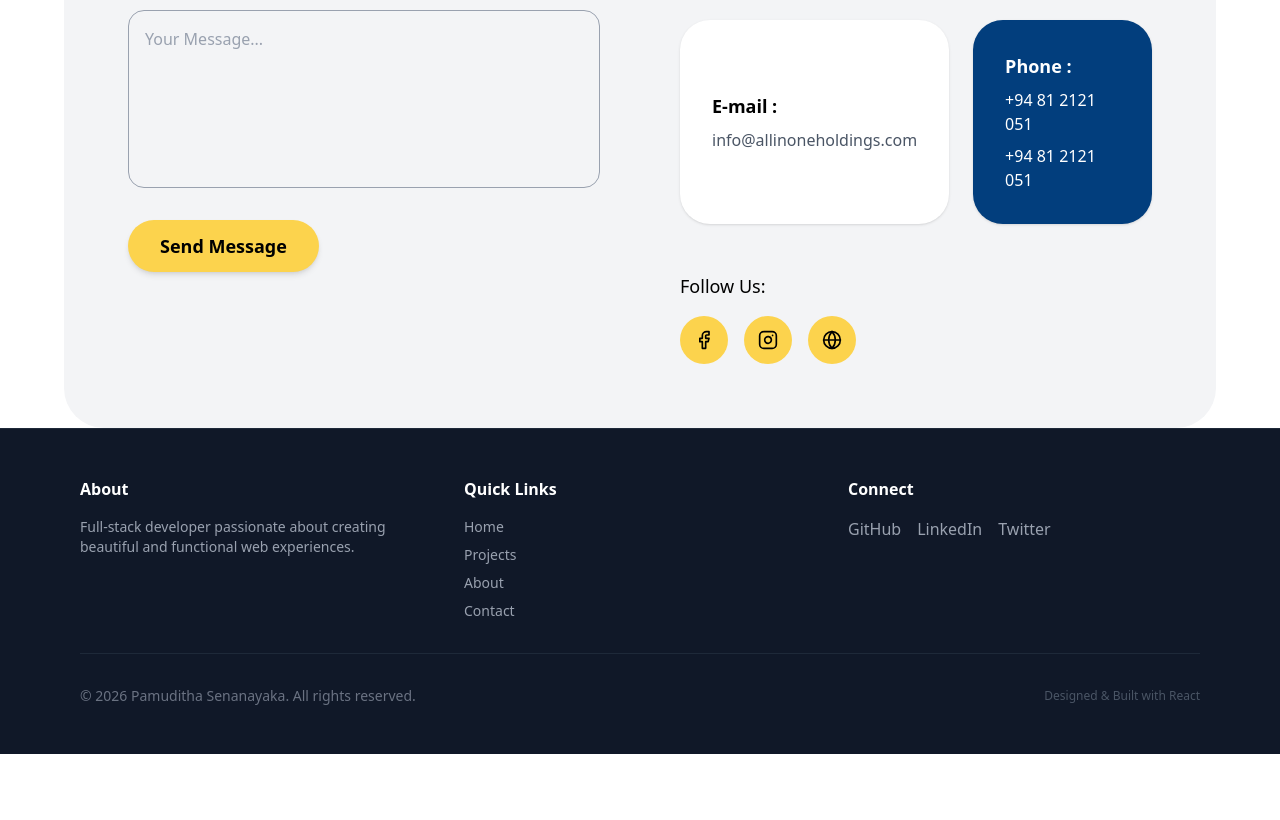
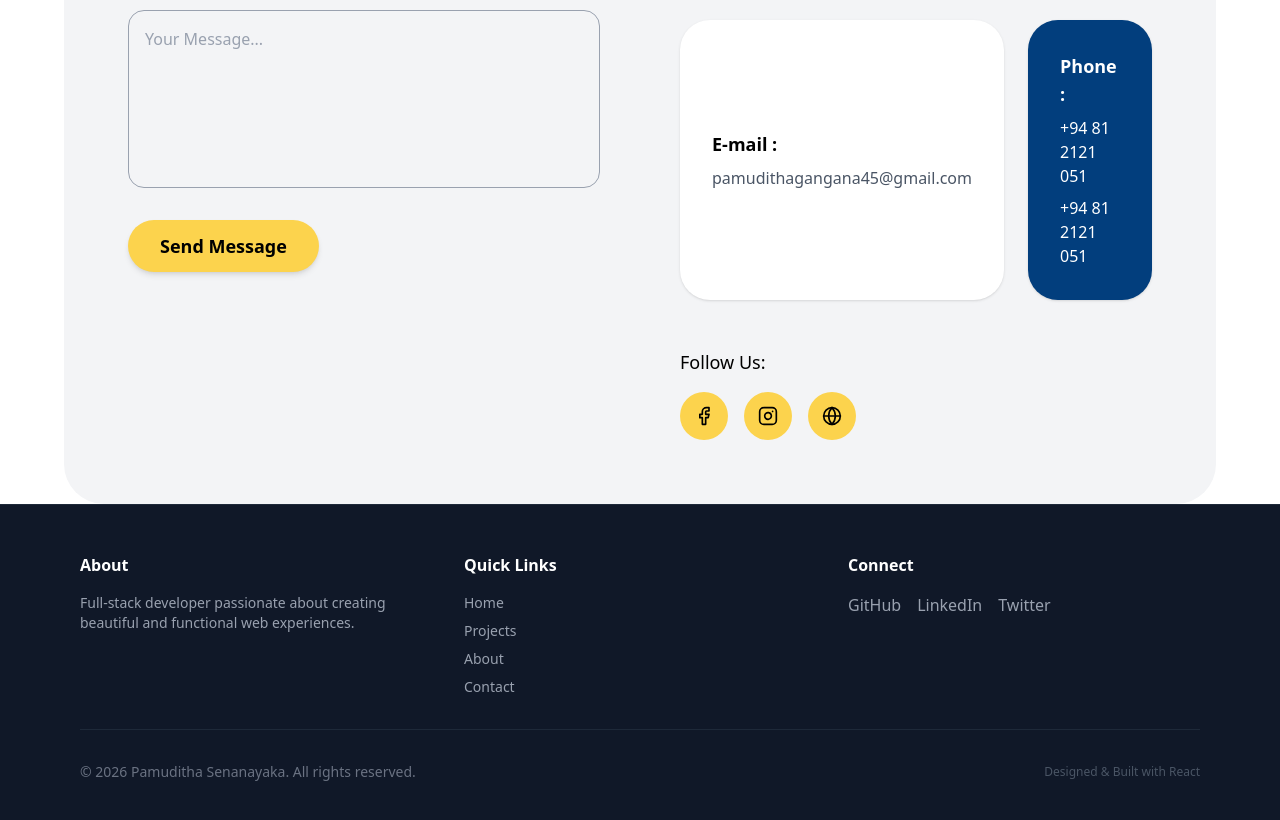
Before and after one commit to PamudithaGa/portfolio, a React (Vite) app: page / in a window 1280 px wide. Shown: the part 3380-4200 px from the top of the page. Before the commit the page ends 4134 px from the top, so only its background shows below. Built offline with nearby package versions, Linux system fonts and the light colour scheme; a web font is replaced by a local one.

Commit message:
fix: update email address in Coontact component

```diff
--- a/src/components/Coontact.tsx
+++ b/src/components/Coontact.tsx
@@ -48,7 +48,7 @@ const Coontact: React.FC = () => {
           {/* Email Card */}
           <div className="bg-white p-8 rounded-[30px] flex-1 shadow-sm flex flex-col justify-center gap-2">
             <p className="text-black font-bold text-lg">E-mail :</p>
-            <p className="text-gray-600">info@allinoneholdings.com</p>
+            <p className="text-gray-600">pamudithagangana45@gmail.com</p>
           </div>
 
           {/* Phone Card */}
```
